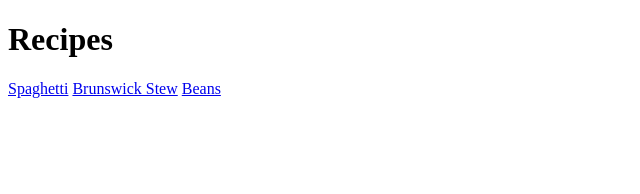
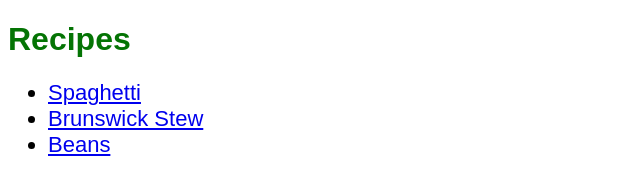
Before and after one commit to Blankdesigns/odin-recipes, a plain HTML site: page index.html in a window 1280 px wide. Shown: the whole page, without its empty margins (0-640 px from the left). Drawn offline with Linux system fonts and the light colour scheme.

Commit message:
Create & edit styles sheet for index

```diff
--- a/index.html
+++ b/index.html
@@ -3,12 +3,21 @@
 <head>
     <meta charset="UTF-8">
     <meta name="viewport" content="width=device-width, initial-scale=1.0">
+    <link rel="stylesheet" href="styles.css">
     <title>Recipes Main Page</title>
 </head>
 <body>
     <h1>Recipes</h1>
-    <a href="recipes/spaghetti.html">Spaghetti</a>
-    <a href="recipes/brunswick_stew.html">Brunswick Stew</a>
-    <a href="recipes/beans.html">Beans</a>
+    <ul class="recipes-list">
+        <li>
+            <a href="recipes/spaghetti.html">Spaghetti</a>
+        </li>
+        <li>
+            <a href="recipes/brunswick_stew.html">Brunswick Stew</a>
+        </li>
+        <li>
+            <a href="recipes/beans.html">Beans</a>
+        </li>
+    </ul>
 </body>
 </html>
--- /dev/null
+++ b/styles.css
@@ -0,0 +1,14 @@
+/* Comment for later */
+* {
+    font-family: Arial, Helvetica, sans-serif;
+}
+
+h1 {
+    color: rgb(4, 116, 4);
+}
+
+.recipes-list {
+    color: black;
+    font-size: 22px;
+    font-weight: 100;
+}
```
